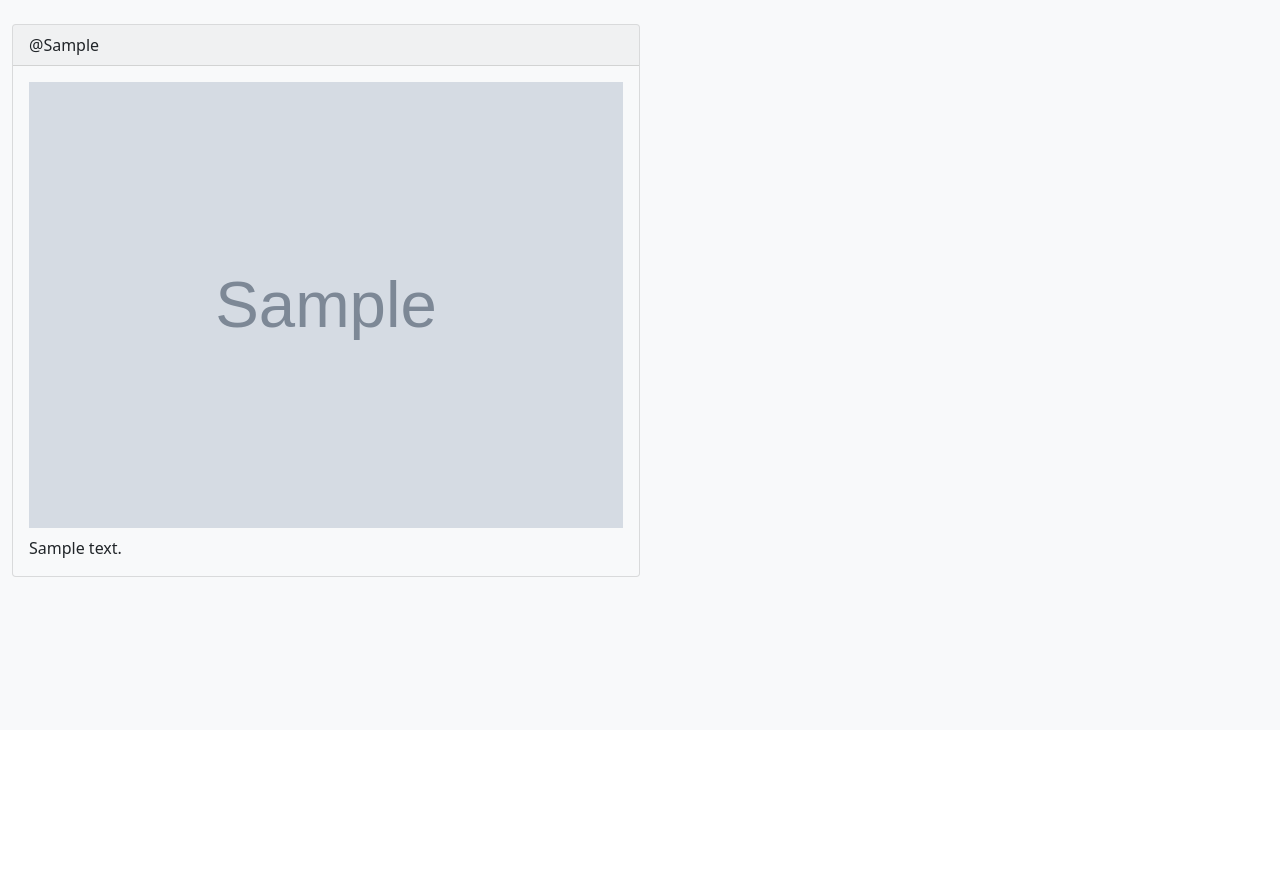
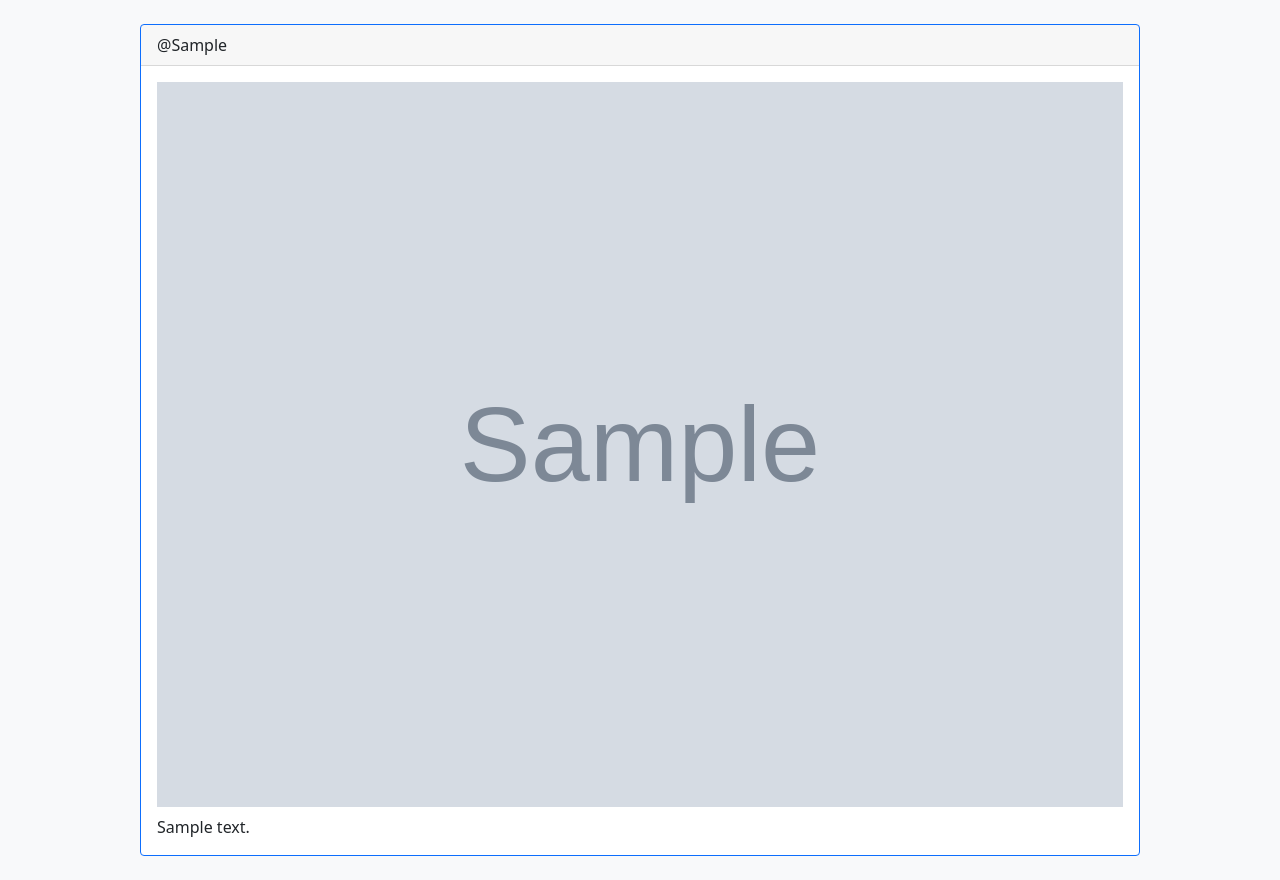
Before and after one commit to Evgeniy-Pavlov/public_blog, a Django app: page /news-list/ in a window 1280 px wide. Shown: the part 70-950 px from the top of the page. Before the commit the page ends 647 px from the top, so only its background shows below. Run offline with Django 4.2, Linux system fonts and the light colour scheme; tables that the repository leaves empty hold one stand-in row (values such as "Sample post"); grey boxes marked "Sample" are stand-in pictures; some libraries are stand-ins or nearby versions.

Commit message:
поправил общий вид ленты, посты выводятся по центу

```diff
--- a/blog/mainapp/templates/mainapp/news_list.html
+++ b/blog/mainapp/templates/mainapp/news_list.html
@@ -1,31 +1,34 @@
 {% extends "base.html" %}
 {% block body %}
-
 {% for news in object_list %}
     {% if not news.deleted %}
-    <div class="card text-dark bg-light mb-3" style="max-width: 50%;">
+    <div class="card border-primary mb-3" style="max-width: 1000px; margin: 0 auto;">
         <div class="card-header">@{{news.author.usertag}}</div>
         {% if news.author.id == user.id or user.is_superuser %}
                 <p class="card-text"><a href="/article-update/{{art.id}}">Редактировать</a></p>
-                <p class="card-text"><a href="/article-delete/{{art.id}}">Удалить</a></p>
+                <p><a href="/article-delete/{{art.id}}">Удалить</a></p>
             {% endif %}
         <div class="card-body">
         <h5 class="card-title">
+            {% if news.imagesnews_set.all.count == 1 %}
+            <div class="carousel slide">
+                <div class="carousel-inner">
+                <img src="{{news.imagesnews_set.first.image.url}}"  class="d-block w-100 img-fluid">
+                </div>
+                </div>
+            {% endif %}
 
-            {% if news.imagesnews_set.all.count == 1 %}
-                <img src="{{news.imagesnews_set.first.image.url}}" class="d-block w-100">
-            {% endif %}
             {% if news.imagesnews_set.all.count > 1 %}
                 <div id="carouselExampleControls-{{news.id}}" class="carousel slide" data-bs-ride="carousel" data-bs-interval="false">
                 <div class="carousel-inner">
                 {% for image in news.imagesnews_set.all %}
                     {% if forloop.first %}
                         <div class="carousel-item active">
-                            <img src="{{image.image.url}}" class="d-block w-100" alt="">
+                            <img src="{{image.image.url}}" class="d-block w-100 img-fluid" alt="">
                         </div>
                     {% else %}
                     <div class="carousel-item">
-                        <img src="{{image.image.url}}" class="d-block w-100" alt="">
+                        <img src="{{image.image.url}}" class="d-block w-100 img-fluid" alt="">
                     </div>
                     {% endif %}
                 {% endfor %}
@@ -49,5 +52,4 @@
 </div>
 </div>
 {% endfor %}
-
 {% endblock %}
--- a/blog/templates/base.html
+++ b/blog/templates/base.html
@@ -69,7 +69,7 @@
 
   {% endif %}
 
-<div class="container-xxl bd-gutter mt-3 my-md-4 bd-layout">
+<div class="container-md bd-gutter mt-3 my-md-4 bd-layout">
 
 {% block body %}
 {% endblock %}
```
